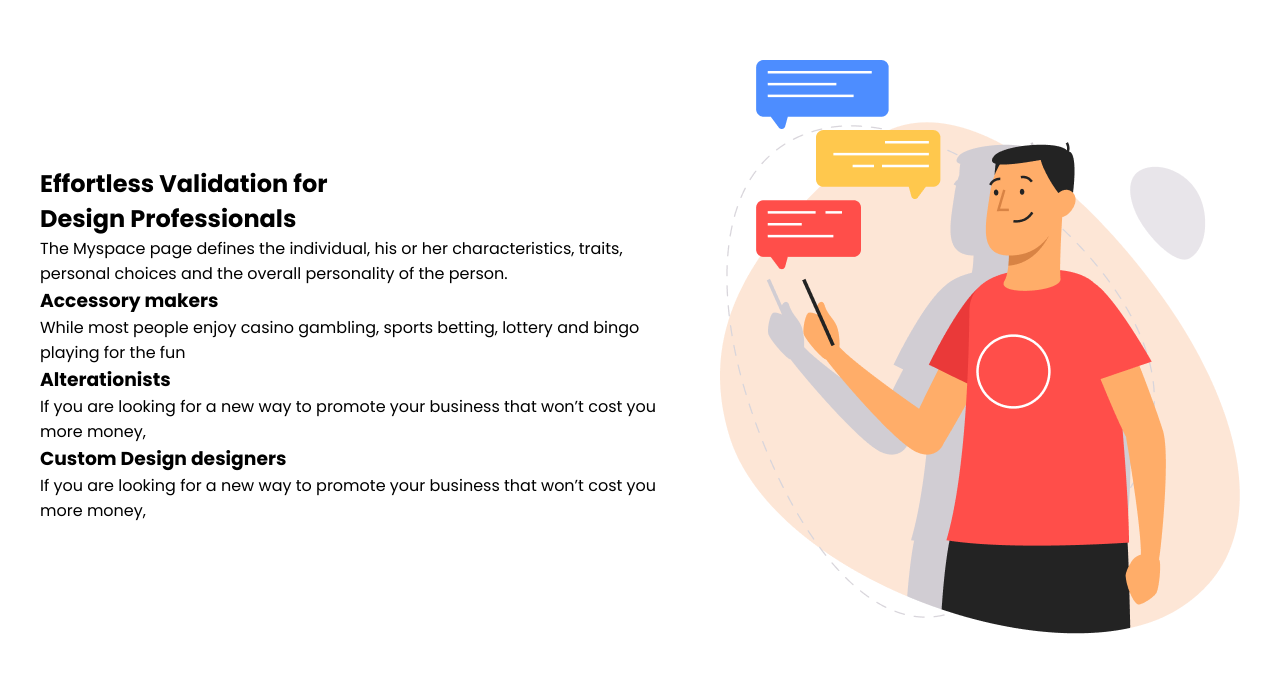
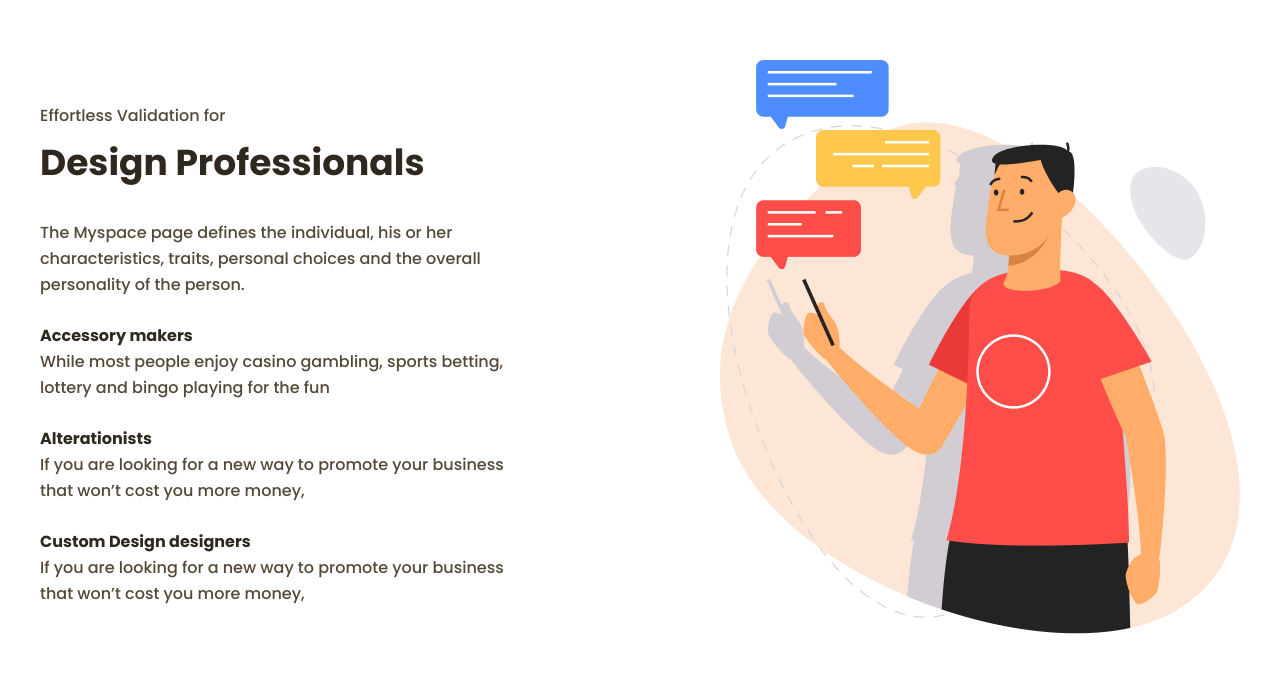
Before and after one commit to Patrick-Svensson/productly-website, a plain HTML site: page index.html in a window 1280 px wide. Shown: the part 1561-2234 px from the top of the page. Drawn offline with Linux system fonts and the light colour scheme; files that its build step writes are made by us from their sources.

Commit message:
Add generic classes for text to style.css. Add style and position to professionals section.

```diff
--- a/index.html
+++ b/index.html
@@ -80,33 +80,33 @@
         <!-------- Feature ------->
         <section class="box box--feature">
             <div class="feature__heading">
-                <h2 class="feature__heading--attribute">We design tools to unveil<br>your superpowers</h2>
+                <h2 class="heading feature__heading--attribute">We design tools to unveil<br>your superpowers</h2>
             </div>
             <div class="feature__card">
                 <img src="images/section2-icon1.png" alt="Icon image" class="feature__card-icon">
                 <h3 class="feature-card-heading">First click tests</h3>
-                <p class="feature__card-text">
+                <p class="text">
                     While most people enjoy casino gambling,
                 </p>
             </div>
             <div class="feature__card">
                 <img src="images/section2-icon2.png" alt="Icon image" class="feature__card-icon">
                 <h3 class="feature-card-heading">Design surveys</h3>
-                <p class="feature__card-text">
+                <p class="text">
                     Sports betting, lottery and bingo playing for the fun
                 </p>
             </div>
             <div class="feature__card">
                 <img src="images/section2-icon3.png" alt="Icon image" class="feature__card-icon">
                 <h3 class="feature-card-heading">Preference tests</h3>
-                <p class="feature__card-text">
+                <p class="text">
                     The Myspace page defines the individual.
                 </p>
             </div>
             <div class="feature__card">
                 <img src="images/section2-icon4.png" alt="Icon image" class="feature__card-icon">
                 <h3 class="feature-card-heading">Five second tests</h3>
-                <p class="feature__card-text">
+                <p class="text">
                     Personal choices and the overall personality of the person.
                 </p>
             </div>
@@ -117,25 +117,25 @@
         <!----- Professionals ---->
         <section class="box box--professionals">
             <div class="professionals__text">
-                <h2 class="professionals--heading"><span>Effortless Validation for</span><br>
+                <h2 class="heading heading--professionals"><span class="text">Effortless Validation for</span><br>
                     Design Professionals
                 </h2>
-                <p class="professionals--heading-text">
+                <p class="text">
                     The Myspace page defines the individual,
                     his or her characteristics, traits,
                     personal choices and the overall personality of the person.
                 </p>
-                <h3 class="professionals--sub-heading">Accessory makers</h3>
-                <p class="professionals--sub-heading-text">
+                <h3 class="sub-heading sub-heading--professionals">Accessory makers</h3>
+                <p class="text">
                     While most people enjoy casino gambling, sports betting,
                     lottery and bingo playing for the fun
                 </p>
-                <h3 class="professionals--sub-heading">Alterationists</h3>
-                <p class="professionals--sub-heading-text">
+                <h3 class="sub-heading sub-heading--professionals">Alterationists</h3>
+                <p class="text">
                     If you are looking for a new way to promote your business that won’t cost you more money,
                 </p>
-                <h3 class="professionals--sub-heading">Custom Design designers</h3>
-                <p class="professionals--sub-heading-text">
+                <h3 class="sub-heading sub-heading--professionals">Custom Design designers</h3>
+                <p class="text">
                     If you are looking for a new way to promote your business that won’t cost you more money,
                 </p>
             </div>
--- a/styles/feature.css
+++ b/styles/feature.css
@@ -14,11 +14,6 @@
 
 .feature__heading--attribute {
     text-align: center;
-    font-weight: bold;
-    font-size: 36px;
-    line-height: 54px;
-    text-align: center;
-    color: #2F281E;
 }
 
 /* ------ Text ------ */
@@ -37,14 +32,6 @@
     padding: 30px 0 13px 0;
 }
 
-.feature__card-text {
-    font-weight: 500;
-    font-size: 16px;
-    line-height: 26px;
-    /* or 162% */
-    color: #544837;
-}
-
 /* ------ Icons ------ */
 
 .feature__card-icon {
--- a/styles/main.css
+++ b/styles/main.css
@@ -1,17 +1,32 @@
+/* ---- Professionals section ---- */
+
 .box--professionals {
     height: 580px;
+    justify-content: space-between;
     align-items: center;
 }
 
 .professionals__text {
-    width: ;
+    width: 486px;
 }
+
+.heading--professionals {
+    margin-bottom: 30px;
+}
+
+.sub-heading--professionals {
+    margin-top: 25px;
+}
+
+/* ------- Managers section ------ */
 
 .box--managers {
     height: 520px;
     background-color: teal;
 }
 
+/* ------ Marketers section ------ */
+
 .box--marketers {
     height: 610px;
     background-color: rgb(247, 133, 113);
--- a/styles/style.css
+++ b/styles/style.css
@@ -16,6 +16,30 @@
     min-height: 100vh;
     margin-top: 20px;
     font-family: 'Poppins', sans-serif;
+}
+
+.heading {
+    font-weight: bold;
+    font-size: 36px;
+    line-height: 54px;
+    color: #2F281E;
+}
+
+.sub-heading {
+    font-weight: bold;
+    font-size: 16px;
+    line-height: 26px;
+    /* identical to box height, or 162% */
+    color: #2F281E;
+}
+
+.text {
+    font-weight: 500;
+    font-size: 16px;
+    line-height: 26px;
+    /* or 162% */
+    color: #544837;
+
 }
 
 /* ------ Nav-Bar ------ */
```
